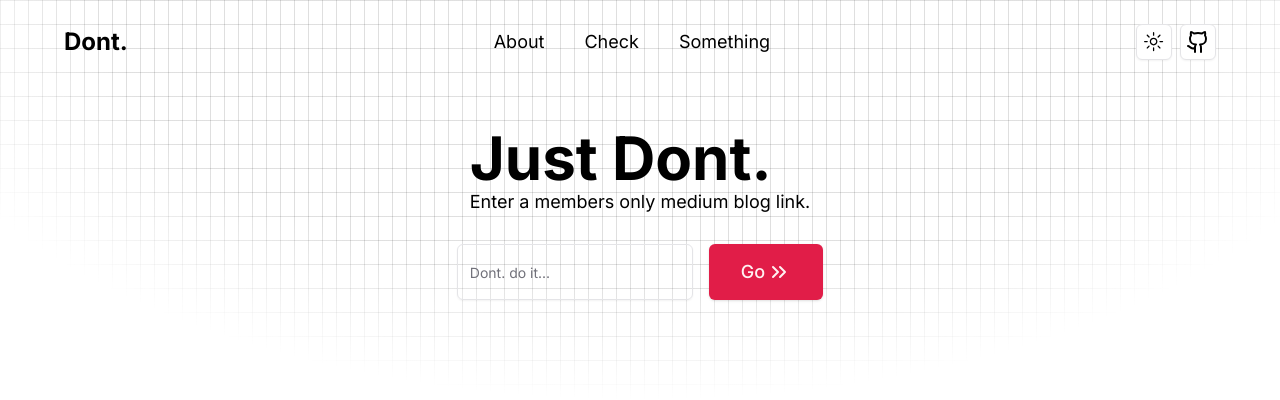
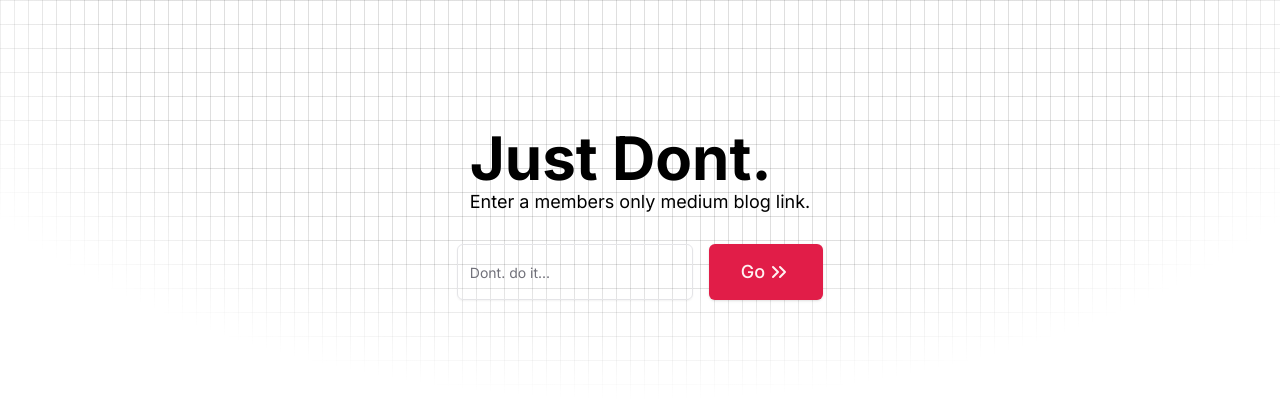
Before and after one commit to BlitZSenpai/Dont, a Next.js app: page / in a window 1280 px wide. Shown: the top 400 px of the page. Built offline with nearby package versions, Linux system fonts and the light colour scheme.

Commit message:
rm: remove navbar and unused imports

```diff
--- a/src/app/layout.tsx
+++ b/src/app/layout.tsx
@@ -17,7 +17,7 @@
     <html lang="en">
       <body className={cn("dark:bg-neutral-950", inter.className)}>
         <ThemeProvider attribute="class" defaultTheme="system" enableSystem disableTransitionOnChange>
-          <DefaultNavbar />
+          {/* <DefaultNavbar /> */}
           {children}
         </ThemeProvider>
       </body>
```
Also changed, not shown: src/components/form.tsx (+6 -7 lines).
